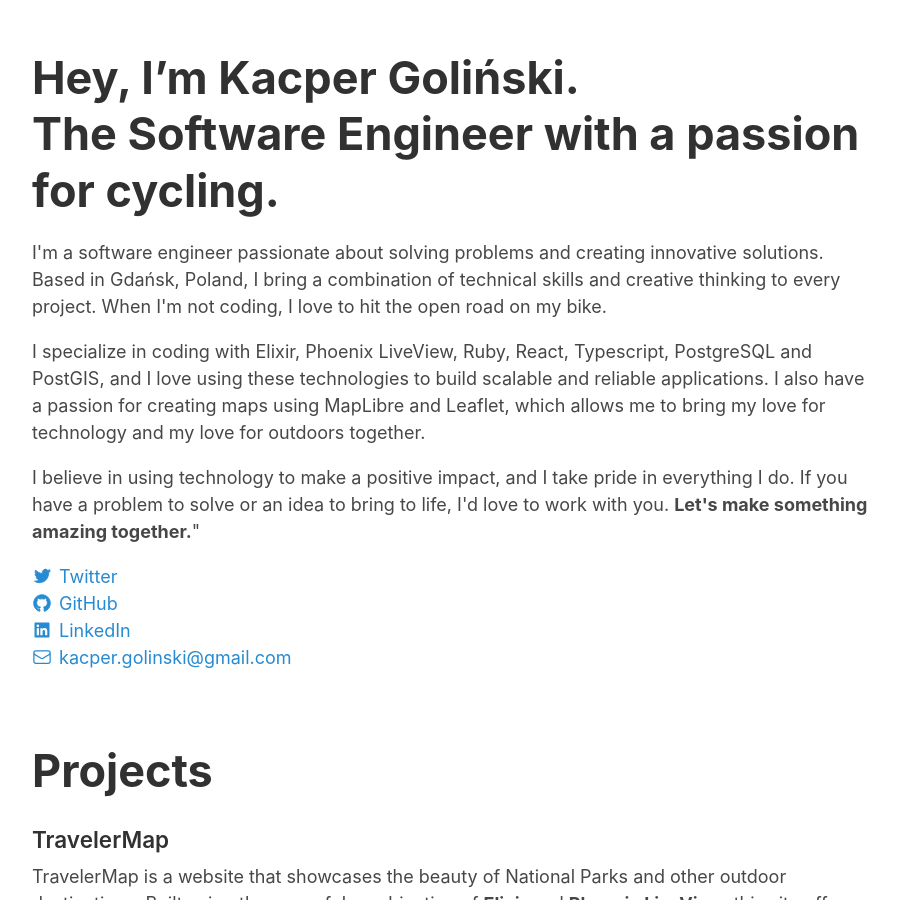
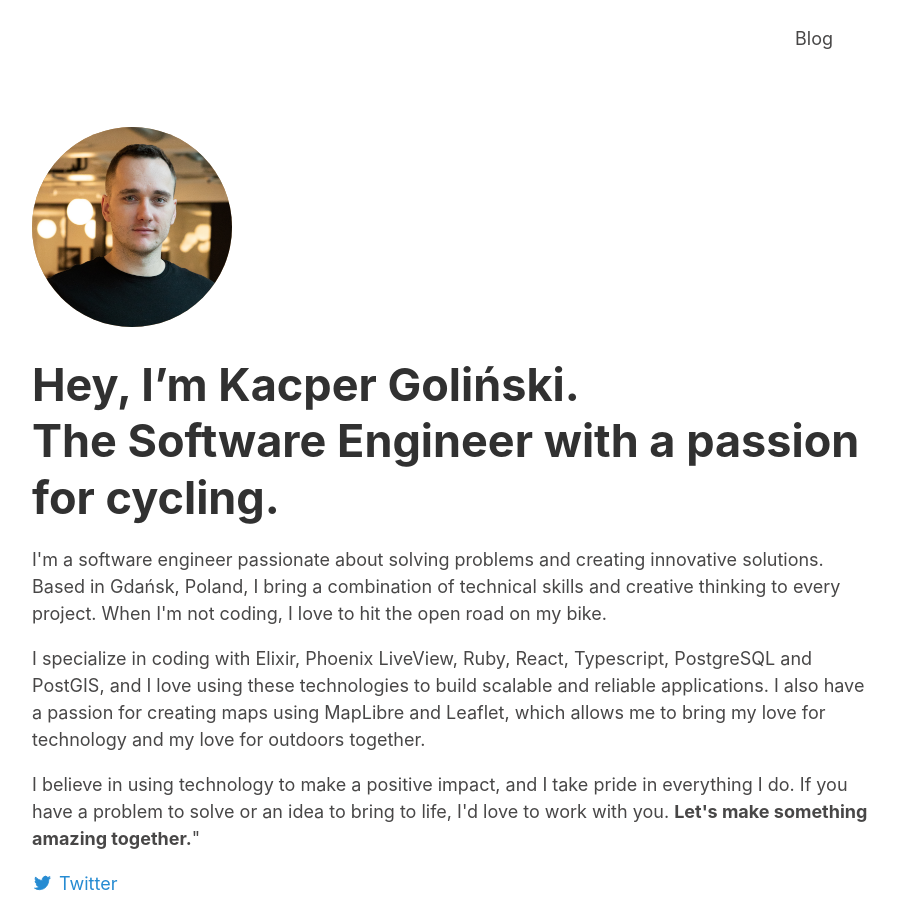
Before and after one commit to caspg/caspg.github.io, a Jekyll site: the page built from index.html, in a window 1280 px wide and 900 px high. Shown: the whole window, without its empty margins (185-1083 px from the left). Built offline with Jekyll 4.4.1, drawn with Linux system fonts in a browser that asks for light colours; the list of posts is cut into pages by our own code.

Commit message:
add link to blog and profile pic back

```diff
--- a/_layouts/home.html
+++ b/_layouts/home.html
@@ -4,9 +4,9 @@
 
   <body>
     <div class="container content">
-      <!-- <nav class="navbar">
+      <nav class="navbar">
         <a href="/blog">Blog</a>
-      </nav> -->
+      </nav>
 
       <main>{{ content }}</main>
     </div>
--- a/index.html
+++ b/index.html
@@ -5,11 +5,11 @@ title: Home
 
 <div class="home__content">
   <header>
-    <!-- <img
+    <img
       class="profile-pic"
       src="{{ site.baseurl }}/assets/profile-pic.jpg"
       alt="profile pic"
-    /> -->
+    />
     <h1>
       Hey, I’m Kacper&nbsp;Goliński. The&nbsp;Software Engineer with a passion for cycling.
     </h1>
```
